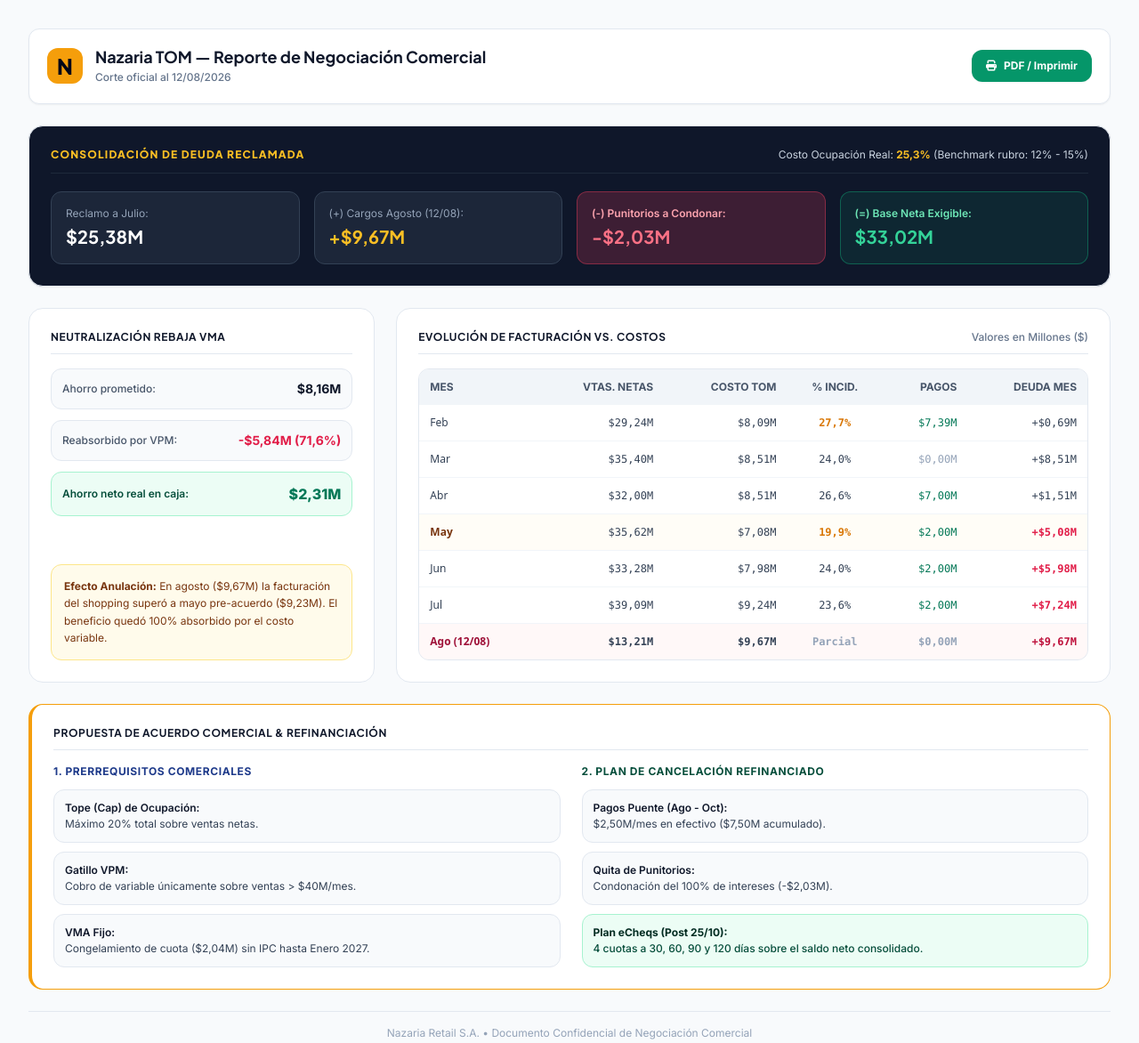
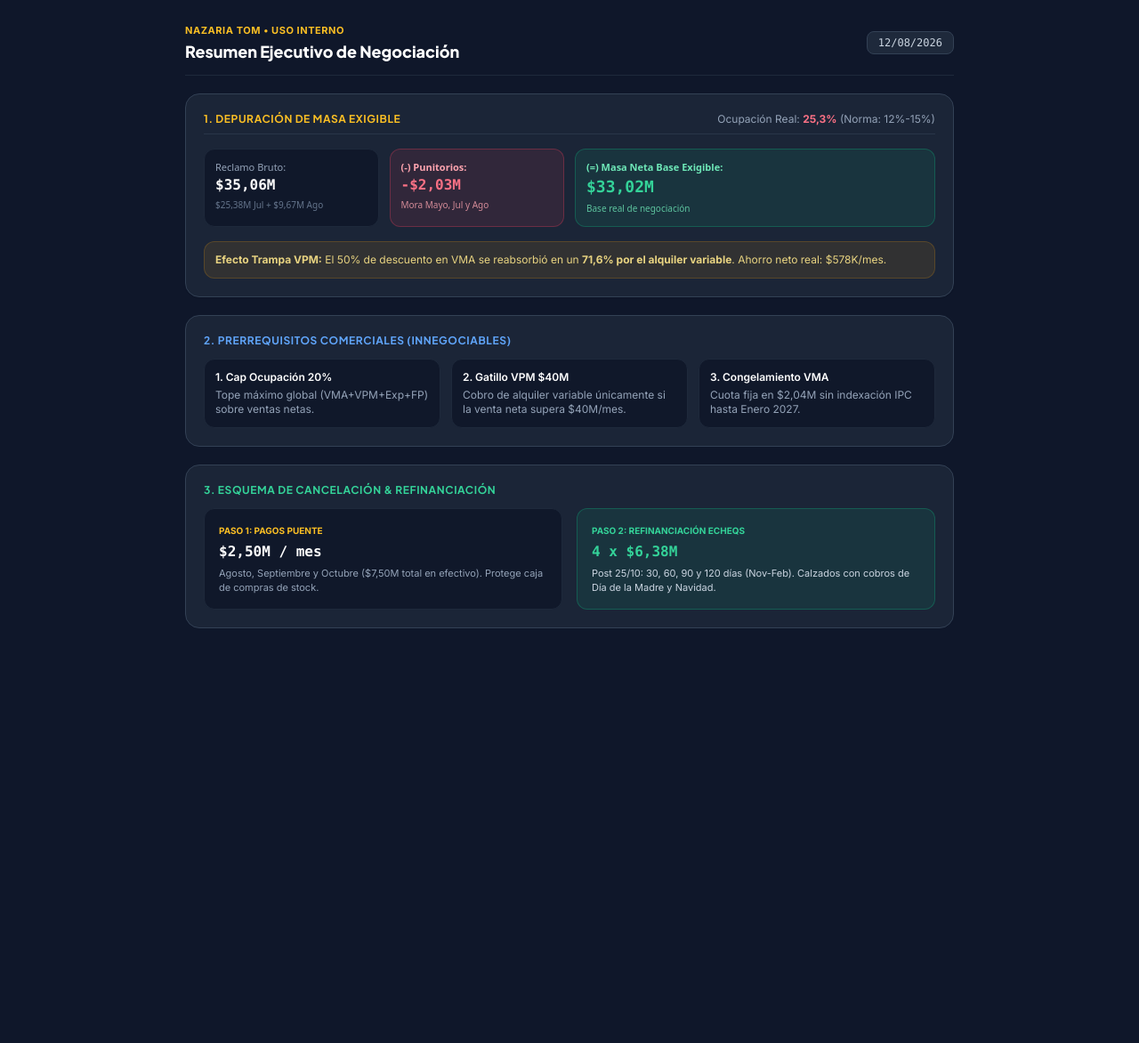
Before and after one commit to juanoviedo1987-droid/informe-tom-ago26, a plain HTML site: page index.html in a window 1280 px wide. Shown: the whole page at 89% size. After the commit the page ends 800 px from the top, so only its background shows below. Drawn offline with nearby package versions, Linux system fonts and the light colour scheme.

Commit message:
Update index.html

```diff
--- a/index.html
+++ b/index.html
@@ -1,161 +1,92 @@
 <!DOCTYPE html>
-<html lang="es" class="h-full bg-slate-50 text-slate-800">
+<html lang="es" class="h-full bg-slate-900 text-slate-100">
 <head>
   <meta charset="UTF-8">
   <meta name="viewport" content="width=device-width, initial-scale=1.0">
-  <title>Informe Ejecutivo & Propuesta — Nazaria TOM</title>
+  <title>Resumen Interno — Negociación TOM</title>
   <script src="https://cdn.tailwindcss.com"></script>
-  <link rel="stylesheet" href="https://cdnjs.cloudflare.com/ajax/libs/font-awesome/6.4.0/css/all.min.css">
-  <link href="https://fonts.googleapis.com/css2?family=Inter:wght@400;500;600;700;800&family=Plus+Jakarta+Sans:wght@700;800&display=swap" rel="stylesheet">
+  <link href="https://fonts.googleapis.com/css2?family=Inter:wght@400;600;700;800&family=Plus+Jakarta+Sans:wght@700;800&display=swap" rel="stylesheet">
   <style>
-    body { font-family: 'Inter', sans-serif; background-color: #f8fafc; color: #334155; }
+    body { font-family: 'Inter', sans-serif; }
     h1, h2, h3, .font-heading { font-family: 'Plus Jakarta Sans', sans-serif; }
-    .clean-card { background: #ffffff; border: 1px solid #e2e8f0; }
-    @media print { .no-print { display: none !important; } body { background: #fff !important; } }
   </style>
 </head>
-<body class="min-h-screen py-8 px-4 sm:px-6 lg:px-8 max-w-7xl mx-auto space-y-6 text-sm">
+<body class="min-h-screen py-6 px-4 max-w-4xl mx-auto space-y-5 text-sm">
 
-  <!-- HEADER COMPACTO -->
-  <header class="clean-card rounded-xl p-5 flex justify-between items-center no-print shadow-sm">
-    <div class="flex items-center space-x-3.5">
-      <div class="w-10 h-10 rounded-xl bg-amber-500 text-slate-950 font-black text-2xl flex items-center justify-center font-heading">N</div>
-      <div>
-        <h1 class="text-lg font-bold text-slate-900 font-heading leading-tight">Nazaria TOM — Reporte de Negociación Comercial</h1>
-        <span class="text-xs text-slate-500 font-medium">Corte oficial al 12/08/2026</span>
+  <!-- HEADER -->
+  <header class="border-b border-slate-800 pb-3 flex justify-between items-center">
+    <div>
+      <span class="text-[11px] text-amber-400 font-bold uppercase tracking-wider block">Nazaria TOM • Uso Interno</span>
+      <h1 class="text-lg font-extrabold text-white font-heading">Resumen Ejecutivo de Negociación</h1>
+    </div>
+    <span class="text-xs bg-slate-800 text-slate-300 font-mono px-3 py-1 rounded-lg border border-slate-700">12/08/2026</span>
+  </header>
+
+  <!-- 1. NUMEROS CONSOLIDADOS -->
+  <section class="bg-slate-800/80 p-5 rounded-2xl border border-slate-700 space-y-4 shadow-sm">
+    <div class="flex justify-between items-center border-b border-slate-700/60 pb-2">
+      <h2 class="text-xs font-bold text-amber-400 uppercase tracking-wider font-heading">1. Depuración de Masa Exigible</h2>
+      <span class="text-xs text-slate-400">Ocupación Real: <strong class="text-rose-400 font-bold">25,3%</strong> (Norma: 12%-15%)</span>
+    </div>
+
+    <div class="grid grid-cols-2 md:grid-cols-4 gap-3 text-xs font-mono">
+      <div class="bg-slate-900/90 p-3 rounded-xl border border-slate-800">
+        <span class="text-slate-400 font-sans text-[11px] block">Reclamo Bruto:</span>
+        <strong class="text-white text-base font-bold">$35,06M</strong>
+        <span class="text-[10px] text-slate-500 font-sans block mt-0.5">$25,38M Jul + $9,67M Ago</span>
+      </div>
+      <div class="bg-rose-500/10 p-3 rounded-xl border border-rose-500/30">
+        <span class="text-rose-300 font-sans text-[11px] font-semibold block">(-) Punitorios:</span>
+        <strong class="text-rose-400 text-base font-bold">-$2,03M</strong>
+        <span class="text-[10px] text-rose-300/80 font-sans block mt-0.5">Mora Mayo, Jul y Ago</span>
+      </div>
+      <div class="bg-emerald-500/10 p-3 rounded-xl border border-emerald-500/30 col-span-2">
+        <span class="text-emerald-300 font-sans text-[11px] font-semibold block">(=) Masa Neta Base Exigible:</span>
+        <strong class="text-emerald-400 text-lg font-bold">$33,02M</strong>
+        <span class="text-[10px] text-emerald-300/80 font-sans block mt-0.5">Base real de negociación</span>
       </div>
     </div>
-    <button onclick="window.print()" class="px-4 py-2.5 bg-emerald-600 hover:bg-emerald-700 text-white rounded-xl text-xs font-bold transition-all flex items-center gap-2 shadow-sm">
-      <i class="fa-solid fa-print"></i> PDF / Imprimir
-    </button>
-  </header>
 
-  <!-- BLOQUE 1: BANNER ESTADO DE CUENTA CONSOLIDADO -->
-  <section class="clean-card p-6 rounded-2xl bg-slate-900 text-white space-y-5 shadow-sm">
-    <div class="flex flex-col sm:flex-row justify-between sm:items-center border-b border-slate-800 pb-3 gap-2">
-      <h2 class="text-xs font-extrabold text-amber-400 uppercase tracking-widest font-heading">Consolidación de Deuda Reclamada</h2>
-      <span class="text-xs text-slate-300">Costo Ocupación Real: <strong class="text-amber-400 font-bold">25,3%</strong> (Benchmark rubro: 12% - 15%)</span>
+    <div class="p-3 bg-amber-500/10 rounded-xl border border-amber-500/20 text-amber-200/90 text-xs">
+      <strong>Efecto Trampa VPM:</strong> El 50% de descuento en VMA se reabsorbió en un <strong>71,6% por el alquiler variable</strong>. Ahorro neto real: $578K/mes.
     </div>
-    <div class="grid grid-cols-2 md:grid-cols-4 gap-4">
-      <div class="bg-slate-800/90 p-4 rounded-xl border border-slate-700">
-        <span class="text-slate-400 text-xs block mb-1">Reclamo a Julio:</span>
-        <strong class="text-white text-xl font-bold font-heading">$25,38M</strong>
+  </section>
+
+  <!-- 2. CONDICIONES COMERCIALES (PRERREQUISITOS) -->
+  <section class="bg-slate-800/80 p-5 rounded-2xl border border-slate-700 space-y-3">
+    <h2 class="text-xs font-bold text-blue-400 uppercase tracking-wider font-heading">2. Prerrequisitos Comerciales (Innegociables)</h2>
+    <div class="grid grid-cols-1 md:grid-cols-3 gap-3 text-xs">
+      <div class="bg-slate-900/90 p-3 rounded-xl border border-slate-800">
+        <strong class="text-white block font-semibold mb-1">1. Cap Ocupación 20%</strong>
+        <span class="text-slate-400">Tope máximo global (VMA+VPM+Exp+FP) sobre ventas netas.</span>
       </div>
-      <div class="bg-slate-800/90 p-4 rounded-xl border border-slate-700">
-        <span class="text-slate-400 text-xs block mb-1">(+) Cargos Agosto (12/08):</span>
-        <strong class="text-amber-400 text-xl font-bold font-heading">+$9,67M</strong>
+      <div class="bg-slate-900/90 p-3 rounded-xl border border-slate-800">
+        <strong class="text-white block font-semibold mb-1">2. Gatillo VPM $40M</strong>
+        <span class="text-slate-400">Cobro de alquiler variable únicamente si la venta neta supera $40M/mes.</span>
       </div>
-      <div class="bg-rose-500/20 p-4 rounded-xl border border-rose-500/40">
-        <span class="text-rose-300 text-xs font-semibold block mb-1">(-) Punitorios a Condonar:</span>
-        <strong class="text-rose-400 text-xl font-bold font-heading">-$2,03M</strong>
-      </div>
-      <div class="bg-emerald-500/10 p-4 rounded-xl border border-emerald-500/40">
-        <span class="text-emerald-300 text-xs font-semibold block mb-1">(=) Base Neta Exigible:</span>
-        <strong class="text-emerald-400 text-xl font-bold font-heading">$33,02M</strong>
+      <div class="bg-slate-900/90 p-3 rounded-xl border border-slate-800">
+        <strong class="text-white block font-semibold mb-1">3. Congelamiento VMA</strong>
+        <span class="text-slate-400">Cuota fija en $2,04M sin indexación IPC hasta Enero 2027.</span>
       </div>
     </div>
   </section>
 
-  <!-- BLOQUE 2: DIAGNÓSTICO VMA Y EVOLUCIÓN (2 COLUMNAS) -->
-  <section class="grid grid-cols-1 lg:grid-cols-12 gap-6">
-    <!-- Diagnóstico VMA -->
-    <div class="lg:col-span-4 clean-card p-6 rounded-2xl flex flex-col justify-between space-y-5">
-      <div>
-        <h3 class="text-xs font-bold text-slate-900 uppercase tracking-wider font-heading border-b border-slate-200 pb-2.5 mb-4">Neutralización Rebaja VMA</h3>
-        <div class="space-y-3 text-xs">
-          <div class="flex justify-between items-center bg-slate-50 p-3 rounded-xl border border-slate-200">
-            <span class="text-slate-600 font-medium">Ahorro prometido:</span>
-            <span class="font-bold text-slate-900 text-sm">$8,16M</span>
-          </div>
-          <div class="flex justify-between items-center bg-slate-50 p-3 rounded-xl border border-slate-200">
-            <span class="text-slate-600 font-medium">Reabsorbido por VPM:</span>
-            <span class="font-bold text-rose-600 text-sm">-$5,84M (71,6%)</span>
-          </div>
-          <div class="flex justify-between items-center bg-emerald-50 p-3 rounded-xl border border-emerald-200">
-            <span class="text-emerald-900 font-semibold">Ahorro neto real en caja:</span>
-            <span class="font-extrabold text-emerald-700 text-base">$2,31M</span>
-          </div>
-        </div>
+  <!-- 3. ESQUEMA DE CANCELACION -->
+  <section class="bg-slate-800/80 p-5 rounded-2xl border border-slate-700 space-y-3">
+    <h2 class="text-xs font-bold text-emerald-400 uppercase tracking-wider font-heading">3. Esquema de Cancelación & Refinanciación</h2>
+    <div class="grid grid-cols-1 md:grid-cols-2 gap-4 text-xs">
+      <div class="bg-slate-900/90 p-4 rounded-xl border border-slate-800 space-y-1">
+        <span class="text-amber-400 font-bold uppercase text-[10px] block">PASO 1: Pagos Puente</span>
+        <div class="text-base font-extrabold text-white font-mono">$2,50M / mes</div>
+        <span class="text-slate-400 text-[11px] block">Agosto, Septiembre y Octubre ($7,50M total en efectivo). Protege caja de compras de stock.</span>
       </div>
-      <p class="text-xs text-amber-900 bg-amber-50 p-3.5 rounded-xl border border-amber-200 leading-relaxed">
-        <strong class="font-bold">Efecto Anulación:</strong> En agosto ($9,67M) la facturación del shopping superó a mayo pre-acuerdo ($9,23M). El beneficio quedó 100% absorbido por el costo variable.
-      </p>
-    </div>
-
-    <!-- Tabla Evolución -->
-    <div class="lg:col-span-8 clean-card p-6 rounded-2xl space-y-4">
-      <div class="flex justify-between items-center border-b border-slate-200 pb-2.5">
-        <h3 class="text-xs font-bold text-slate-900 uppercase tracking-wider font-heading">Evolución de Facturación vs. Costos</h3>
-        <span class="text-xs text-slate-500 font-medium">Valores en Millones ($)</span>
-      </div>
-      <div class="overflow-x-auto rounded-xl border border-slate-200">
-        <table class="w-full text-left text-xs">
-          <thead class="bg-slate-100 text-slate-600 text-xs uppercase font-semibold">
-            <tr>
-              <th class="p-3">Mes</th>
-              <th class="p-3 text-right">Vtas. Netas</th>
-              <th class="p-3 text-right">Costo TOM</th>
-              <th class="p-3 text-center">% Incid.</th>
-              <th class="p-3 text-right">Pagos</th>
-              <th class="p-3 text-right">Deuda Mes</th>
-            </tr>
-          </thead>
-          <tbody class="divide-y divide-slate-100 font-mono text-xs">
-            <tr><td class="p-3 font-sans font-medium">Feb</td><td class="p-3 text-right">$29,24M</td><td class="p-3 text-right">$8,09M</td><td class="p-3 text-center text-amber-600 font-bold">27,7%</td><td class="p-3 text-right text-emerald-700">$7,39M</td><td class="p-3 text-right">+$0,69M</td></tr>
-            <tr><td class="p-3 font-sans font-medium">Mar</td><td class="p-3 text-right">$35,40M</td><td class="p-3 text-right">$8,51M</td><td class="p-3 text-center">24,0%</td><td class="p-3 text-right text-slate-400">$0,00M</td><td class="p-3 text-right">+$8,51M</td></tr>
-            <tr><td class="p-3 font-sans font-medium">Abr</td><td class="p-3 text-right">$32,00M</td><td class="p-3 text-right">$8,51M</td><td class="p-3 text-center">26,6%</td><td class="p-3 text-right text-emerald-700">$7,00M</td><td class="p-3 text-right">+$1,51M</td></tr>
-            <tr class="bg-amber-50/40"><td class="p-3 font-sans font-bold text-amber-900">May</td><td class="p-3 text-right">$35,62M</td><td class="p-3 text-right">$7,08M</td><td class="p-3 text-center text-amber-600 font-bold">19,9%</td><td class="p-3 text-right text-emerald-700">$2,00M</td><td class="p-3 text-right font-bold text-rose-600">+$5,08M</td></tr>
-            <tr><td class="p-3 font-sans font-medium">Jun</td><td class="p-3 text-right">$33,28M</td><td class="p-3 text-right">$7,98M</td><td class="p-3 text-center">24,0%</td><td class="p-3 text-right text-emerald-700">$2,00M</td><td class="p-3 text-right font-bold text-rose-600">+$5,98M</td></tr>
-            <tr><td class="p-3 font-sans font-medium">Jul</td><td class="p-3 text-right">$39,09M</td><td class="p-3 text-right">$9,24M</td><td class="p-3 text-center">23,6%</td><td class="p-3 text-right text-emerald-700">$2,00M</td><td class="p-3 text-right font-bold text-rose-600">+$7,24M</td></tr>
-            <tr class="bg-rose-50/50 font-semibold border-t border-rose-200"><td class="p-3 font-sans text-rose-800">Ago (12/08)</td><td class="p-3 text-right">$13,21M</td><td class="p-3 text-right">$9,67M</td><td class="p-3 text-center text-slate-400">Parcial</td><td class="p-3 text-right text-slate-400">$0,00M</td><td class="p-3 text-right text-rose-700 font-bold">+$9,67M</td></tr>
-          </tbody>
-        </table>
+      <div class="bg-emerald-500/10 p-4 rounded-xl border border-emerald-500/30 space-y-1">
+        <span class="text-emerald-400 font-bold uppercase text-[10px] block">PASO 2: Refinanciación eCheqs</span>
+        <div class="text-base font-extrabold text-emerald-400 font-mono">4 x $6,38M</div>
+        <span class="text-slate-300 text-[11px] block">Post 25/10: 30, 60, 90 y 120 días (Nov-Feb). Calzados con cobros de Día de la Madre y Navidad.</span>
       </div>
     </div>
   </section>
 
-  <!-- BLOQUE 3: PROPUESTA INTEGRAL DE ACUERDO -->
-  <section class="clean-card p-6 rounded-2xl border-l-4 border-amber-500 space-y-4">
-    <h3 class="text-xs font-bold text-slate-900 uppercase tracking-wider font-heading border-b border-slate-200 pb-2.5">Propuesta de Acuerdo Comercial & Refinanciación</h3>
-
-    <div class="grid grid-cols-1 md:grid-cols-2 gap-6 text-xs">
-      <!-- Condiciones Comerciales -->
-      <div class="space-y-3">
-        <span class="font-bold text-blue-900 uppercase text-xs block tracking-wider">1. Prerrequisitos Comerciales</span>
-        <div class="space-y-2.5 text-slate-700">
-          <div class="bg-slate-50 p-3 rounded-xl border border-slate-200">
-            <strong class="text-slate-900 font-semibold block mb-0.5">Tope (Cap) de Ocupación:</strong> Máximo 20% total sobre ventas netas.
-          </div>
-          <div class="bg-slate-50 p-3 rounded-xl border border-slate-200">
-            <strong class="text-slate-900 font-semibold block mb-0.5">Gatillo VPM:</strong> Cobro de variable únicamente sobre ventas > $40M/mes.
-          </div>
-          <div class="bg-slate-50 p-3 rounded-xl border border-slate-200">
-            <strong class="text-slate-900 font-semibold block mb-0.5">VMA Fijo:</strong> Congelamiento de cuota ($2,04M) sin IPC hasta Enero 2027.
-          </div>
-        </div>
-      </div>
-
-      <!-- Esquema de Pago -->
-      <div class="space-y-3">
-        <span class="font-bold text-emerald-900 uppercase text-xs block tracking-wider">2. Plan de Cancelación Refinanciado</span>
-        <div class="space-y-2.5 text-slate-700">
-          <div class="bg-slate-50 p-3 rounded-xl border border-slate-200">
-            <strong class="text-slate-900 font-semibold block mb-0.5">Pagos Puente (Ago - Oct):</strong> $2,50M/mes en efectivo ($7,50M acumulado).
-          </div>
-          <div class="bg-slate-50 p-3 rounded-xl border border-slate-200">
-            <strong class="text-slate-900 font-semibold block mb-0.5">Quita de Punitorios:</strong> Condonación del 100% de intereses (-$2,03M).
-          </div>
-          <div class="bg-emerald-50 p-3 rounded-xl border border-emerald-200 font-medium text-emerald-900">
-            <strong class="text-emerald-950 font-bold block mb-0.5">Plan eCheqs (Post 25/10):</strong> 4 cuotas a 30, 60, 90 y 120 días sobre el saldo neto consolidado.
-          </div>
-        </div>
-      </div>
-    </div>
-  </section>
-
-  <footer class="text-center text-xs text-slate-400 pt-4 border-t border-slate-200">
-    Nazaria Retail S.A. • Documento Confidencial de Negociación Comercial
-  </footer>
-
 </body>
 </html>
```
